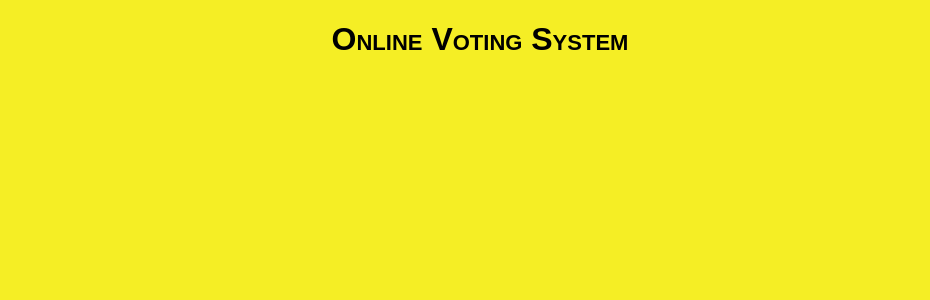
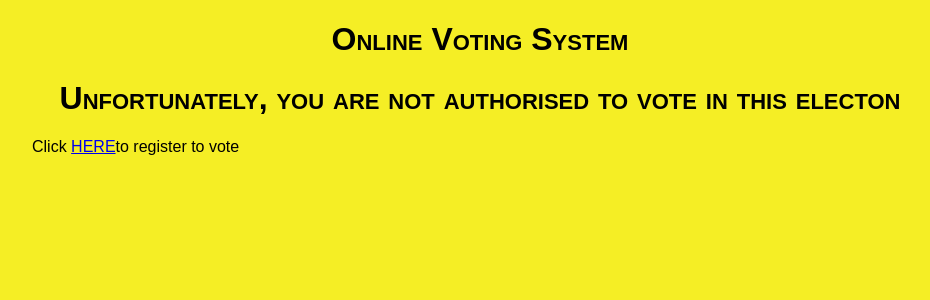
Before and after one commit to ku5-ku5/CM2305-Voting-System-Prototype-, a Python web app: template Prototype/templates/unauthorised.html in a window 1280 px wide. Shown: the top 300 px of the page, without its empty margins (160-1090 px from the left). Run offline with Jinja, Linux system fonts and the light colour scheme; the template is opened without the code that fills it, so the values that code supplies are empty.

Commit message:
Update unauthorised.html
added link to register page if user is uneligble to vote

```diff
--- a/Prototype/templates/unauthorised.html
+++ b/Prototype/templates/unauthorised.html
@@ -1,4 +1,5 @@
 {% extends "layout.html" %}
 {% block content %}
-
+<h1>Unfortunately, you are not authorised to vote in this electon</h1>
+<p>Click <a href="{{ url_for('register') }}">HERE</a>to register to vote</p>
 {% endblock content %}
```
